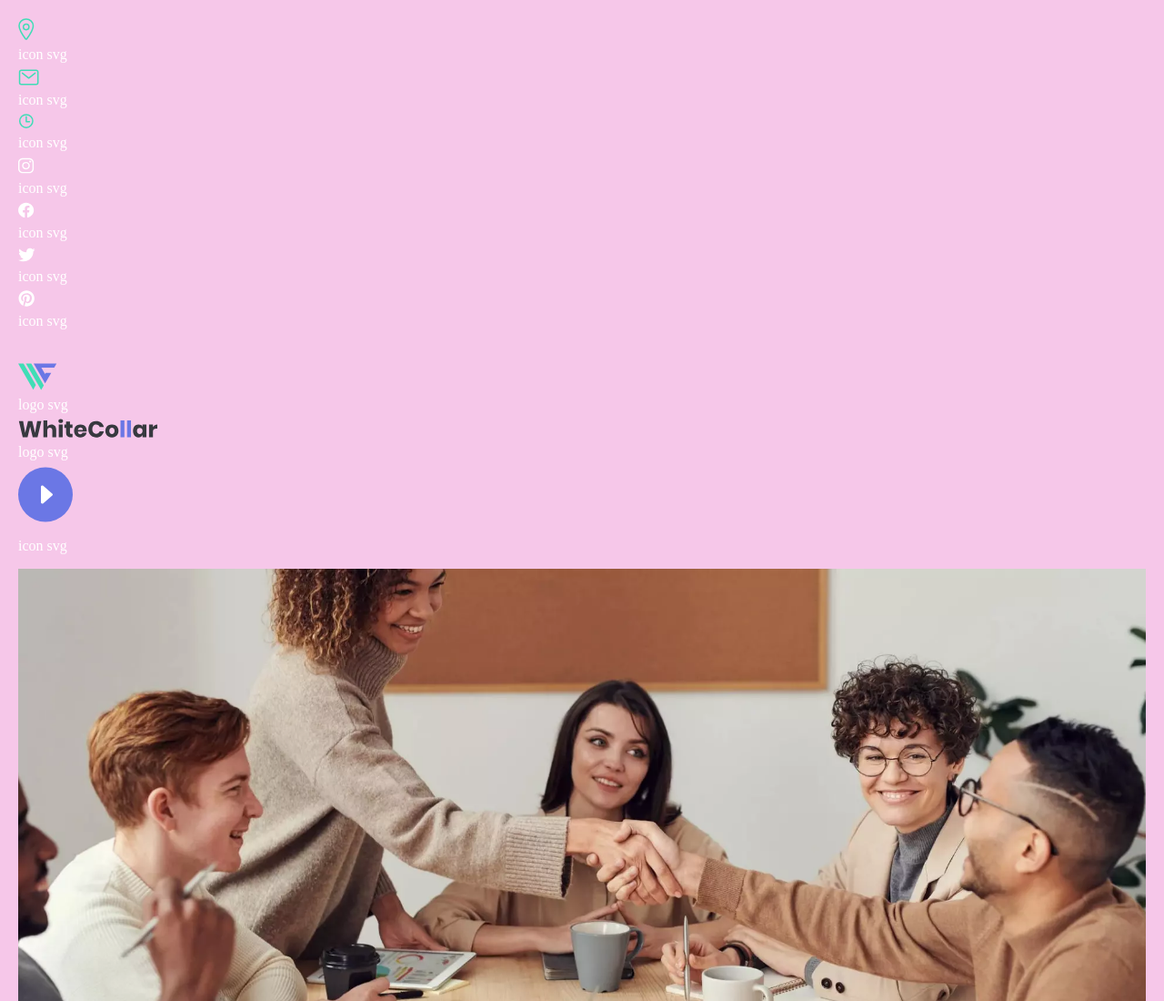
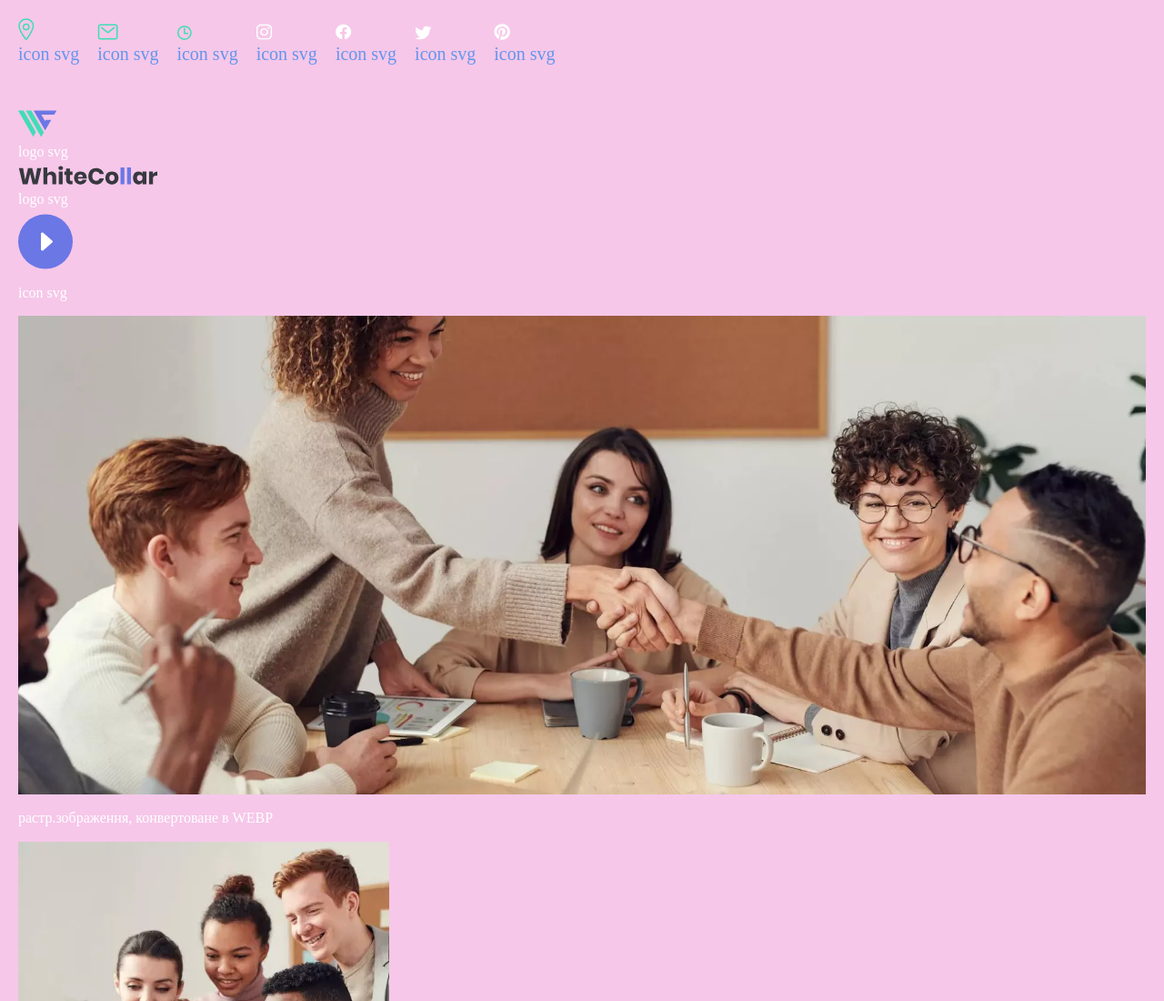
Before and after one commit to SunCavefreelancer/lesson_10, a plain HTML site: page index.html in a window 1280 px wide. Shown: the top 1100 px of the page at 91% size. Drawn offline with Linux system fonts and the light colour scheme.

Commit message:
Add files via upload

```diff
--- a/css/style.css
+++ b/css/style.css
@@ -19,7 +19,19 @@
 	max-width: 1220px;
 	margin-bottom: 15px;
 }
-
+.header__icons {
+	display: inline-block;
+	font-size: 0;
+}
+.icon__img {
+	display: inline-block;
+	margin-right: 20px;
+	font-size: 20px;
+	color: cornflowerblue;
+}
+.icon__img:hover {
+	color: azure;
+}
 .icon__img img{
 	margin-right: 20px;
 	font-size: 20px;
@@ -29,7 +41,9 @@
 	margin-bottom: 15px;
 }
 
+
 /* logo */
+
 .logo__img img{
 	margin-bottom: 15px;
 }
@@ -116,3 +130,6 @@
 .footer__provid p {
 	margin-bottom: 15px;
 }
+.footer__provid p:hover {
+	color: blue;
+}
```
